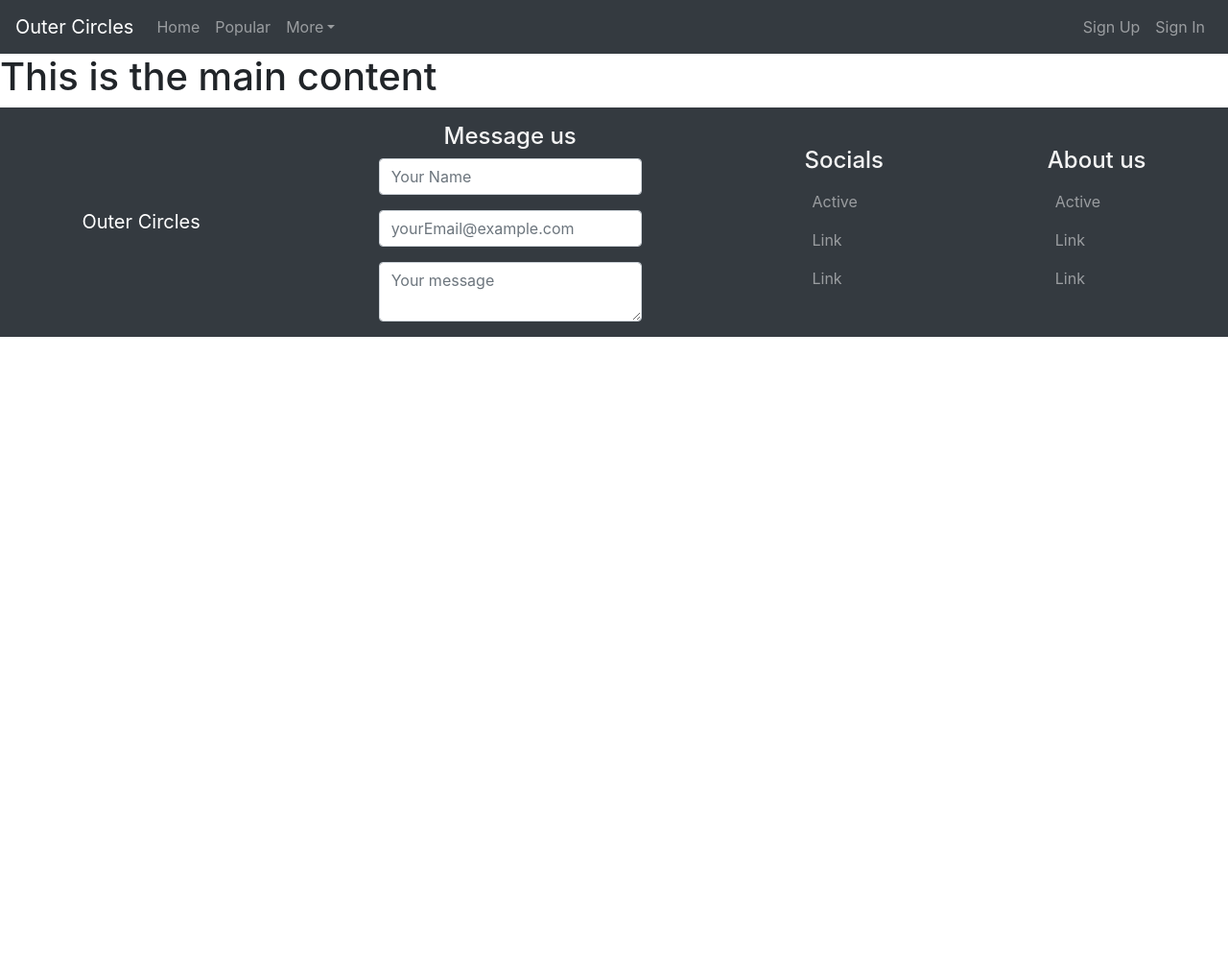
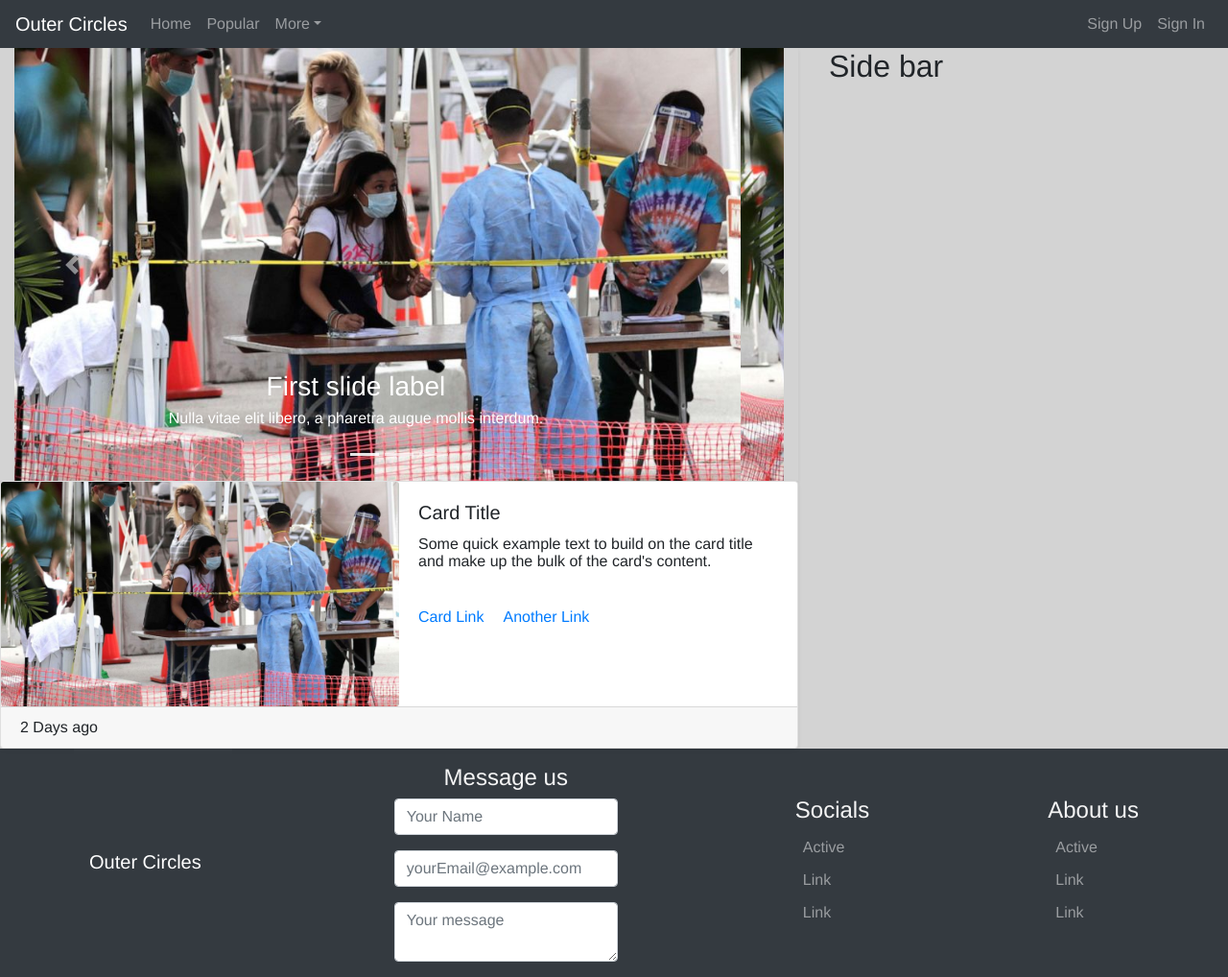
Before and after one commit to kunal-93/outerCircles, a React app in the folder client/: page / in a window 1280 px wide. Shown: the whole page at 96% size. Before the commit the page ends 800 px from the top, so only its background shows below. Built offline with nearby package versions, Linux system fonts and the light colour scheme.

Commit message:
added banner corousel

```diff
--- /dev/null
+++ b/client/src/css/homepage.css
@@ -0,0 +1,5 @@
+.main{
+    display: grid;
+    grid-template-columns: 2fr 1fr;
+    gap: 2em;
+}
--- a/client/src/css/index.css
+++ b/client/src/css/index.css
@@ -22,6 +22,25 @@ body {
 	margin-top: 1em;
 }
 
+.card-img{
+	grid-area: image;
+}
+
+.card-content{
+	grid-area: content;
+}
+.card-footer{
+	grid-area: footer;
+}
+.card-grid{
+	display: grid;
+	grid-template-columns: 1fr 1fr;
+	grid-template-areas:
+    "image content"
+    "footer footer";
+
+}
+
 @media(max-width:48em){
 	.footer{
 		display: grid;
@@ -32,4 +51,12 @@ body {
 	.footer .navbar{
 		display: inline-block;
 	}
+
+	.card-grid{
+		grid-template-columns: 1fr;
+		grid-template-areas:
+		"image"
+		"content"
+		"footer";
+	}
 }
--- a/client/src/index.js
+++ b/client/src/index.js
@@ -1,8 +1,10 @@
 import React from "react";
 import ReactDOM from "react-dom";
 import Homepage from "./js/pages/homepage/Homepage";
+
+import 'bootstrap/dist/css/bootstrap.min.css';
 import './css/index.css';
-import 'bootstrap/dist/css/bootstrap.min.css';
+import './css/homepage.css';
 
 const App = () => {
 	return (
--- /dev/null
+++ b/client/src/js/components/Card.js
@@ -0,0 +1,26 @@
+import React from "react";
+import {Card} from "react-bootstrap";
+
+const CardCustom = () => {
+    return (
+        <Card className="card-grid shadow-sm">
+            <Card.Img className="card-img" variant="top" src="src/img/Covid.jpg" />
+            <div className="card-content">
+                <Card.Body>
+                    <Card.Title>Card Title</Card.Title>
+                    <Card.Text>
+                    Some quick example text to build on the card title and make up the bulk of
+                    the card's content.
+                    </Card.Text>
+                </Card.Body>
+                <Card.Body>
+                    <Card.Link href="#">Card Link</Card.Link>
+                    <Card.Link href="#">Another Link</Card.Link>
+                </Card.Body>
+            </div>
+            <Card.Footer className="card-footer">2 Days ago</Card.Footer>
+        </Card>
+    )
+}
+
+export default CardCustom;
--- /dev/null
+++ b/client/src/js/components/Carousel.js
@@ -0,0 +1,54 @@
+import React, {useState} from "react";
+import {Carousel} from 'react-bootstrap'
+
+const ControlledCarousel = () => {
+    const [index, setIndex] = useState(0);
+
+    const handleSelect = (selectedIndex, e) => {
+      setIndex(selectedIndex);
+    };
+
+    return (
+      <Carousel activeIndex={index} onSelect={handleSelect}>
+        <Carousel.Item>
+          <img
+            className="d-block w-100"
+            src="src/img/Covid.jpg"
+            alt="First slide"
+          />
+          <Carousel.Caption>
+            <h3>First slide label</h3>
+            <p>Nulla vitae elit libero, a pharetra augue mollis interdum.</p>
+          </Carousel.Caption>
+        </Carousel.Item>
+        <Carousel.Item>
+          <img
+            className="d-block w-100"
+            src="src/img/Covid.jpg"
+            alt="Second slide"
+          />
+
+          <Carousel.Caption>
+            <h3>Second slide label</h3>
+            <p>Lorem ipsum dolor sit amet, consectetur adipiscing elit.</p>
+          </Carousel.Caption>
+        </Carousel.Item>
+        <Carousel.Item>
+          <img
+            className="d-block w-100"
+            src="src/img/Covid.jpg"
+            alt="Third slide"
+          />
+
+          <Carousel.Caption>
+            <h3>Third slide label</h3>
+            <p>
+              Praesent commodo cursus magna, vel scelerisque nisl consectetur.
+            </p>
+          </Carousel.Caption>
+        </Carousel.Item>
+      </Carousel>
+    );
+  }
+
+ export default ControlledCarousel;
--- a/client/src/js/pages/homepage/Homepage.js
+++ b/client/src/js/pages/homepage/Homepage.js
@@ -1,14 +1,24 @@
 import React from "react";
 import Header from "components/Header";
 import Footer from "components/Footer";
+import Carousel from "components/Carousel";
+import Card from "components/Card";
 
 const HomePage = () => {
     return (
         <>
             <Header />
-            <section>
-                <h1>This is the main content</h1>
-            </section>
+            <main className="main">
+                <section>
+                    <div className="container-fluid shadow-sm">
+                        <Carousel />
+                    </div>
+                    <Card />
+                </section>
+                <aside>
+                    <h2>Side bar</h2>
+                </aside>
+            </main>
             <Footer />
         </>
     )
```
Also changed, not shown: client/src/img/Covid.jpg (added).
